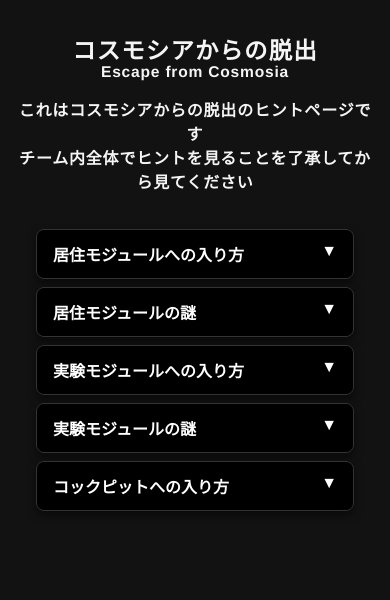
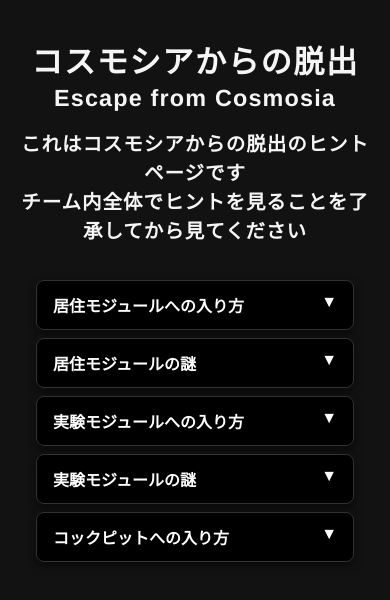
Before and after one commit to syukurimu1729/hintpage, a plain HTML site: page index.html in a window 390 px wide. Drawn offline with Linux system fonts and the light colour scheme.

Commit message:
eternalfinal

```diff
--- a/index.html
+++ b/index.html
@@ -8,9 +8,9 @@
 	<style>
 	/* --- モノトーンUI用スタイル --- */
 		    body { font-family: 'Helvetica Neue', Arial, sans-serif; padding: 1rem; margin: 0; background-color: #121212; color: #f5f5f5; }
-		    h1 { text-align: center; margin-bottom: -1rem; font-size: clamp(1rem, 6vw, 2.5rem); letter-spacing: 0.05em; }
-		    h2 { text-align: center; margin-bottom: 1rem; font-size: clamp(0.5rem, 4vw, 1.5rem); letter-spacing: 0.05em; }
-            .explain {margin-top:0.5rem; margin-bottom: 0.5rem;font-size: 1rem;}
+		    h1 { text-align: center; margin-bottom: -1rem; font-size: clamp(1rem, 8vw, 2.5rem); letter-spacing: 0.05em; }
+		    h2 { text-align: center; margin-bottom: 1rem; font-size: clamp(0.5rem, 6vw, 1.5rem); letter-spacing: 0.05em; }
+            .explain {margin-top:0.5rem; margin-bottom: 0.5rem;font-size: clamp(0.5rem, 5vw, 1.5rem);}
 		    .container { min-height: 100vh; padding: 20px; max-width: 600px; margin: 0 auto; }
 		    .details { background-color: #1e1e1e; border: 1px solid #333; border-radius: 8px; overflow: hidden; box-shadow: 0 4px 8px rgba(0,0,0,0.5);margin-top: 0.5rem; margin-bottom: 0.5rem; }
 		    .summary { display: block; cursor: pointer; font-weight: bold; padding: 16px 20px; background-color: #000; color: #fff; position: relative; transition: background-color 0.3s; }
```
